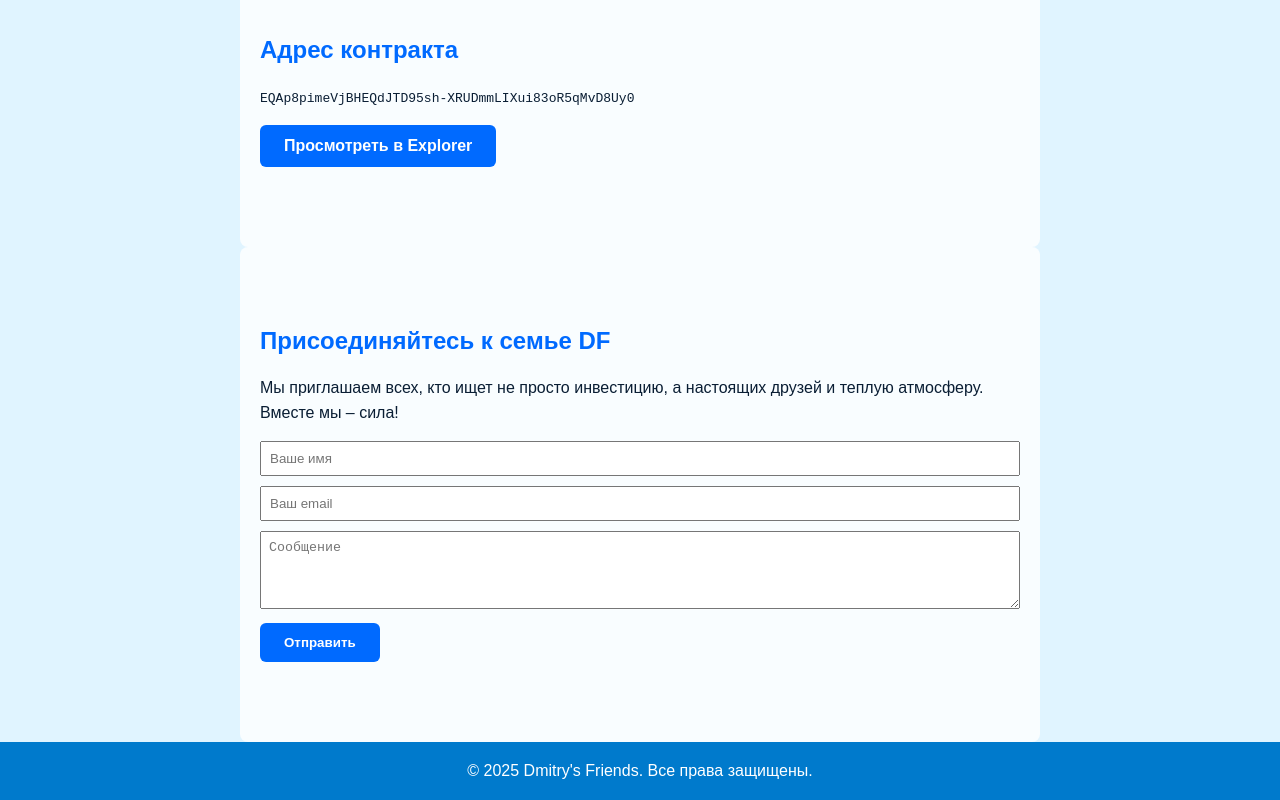
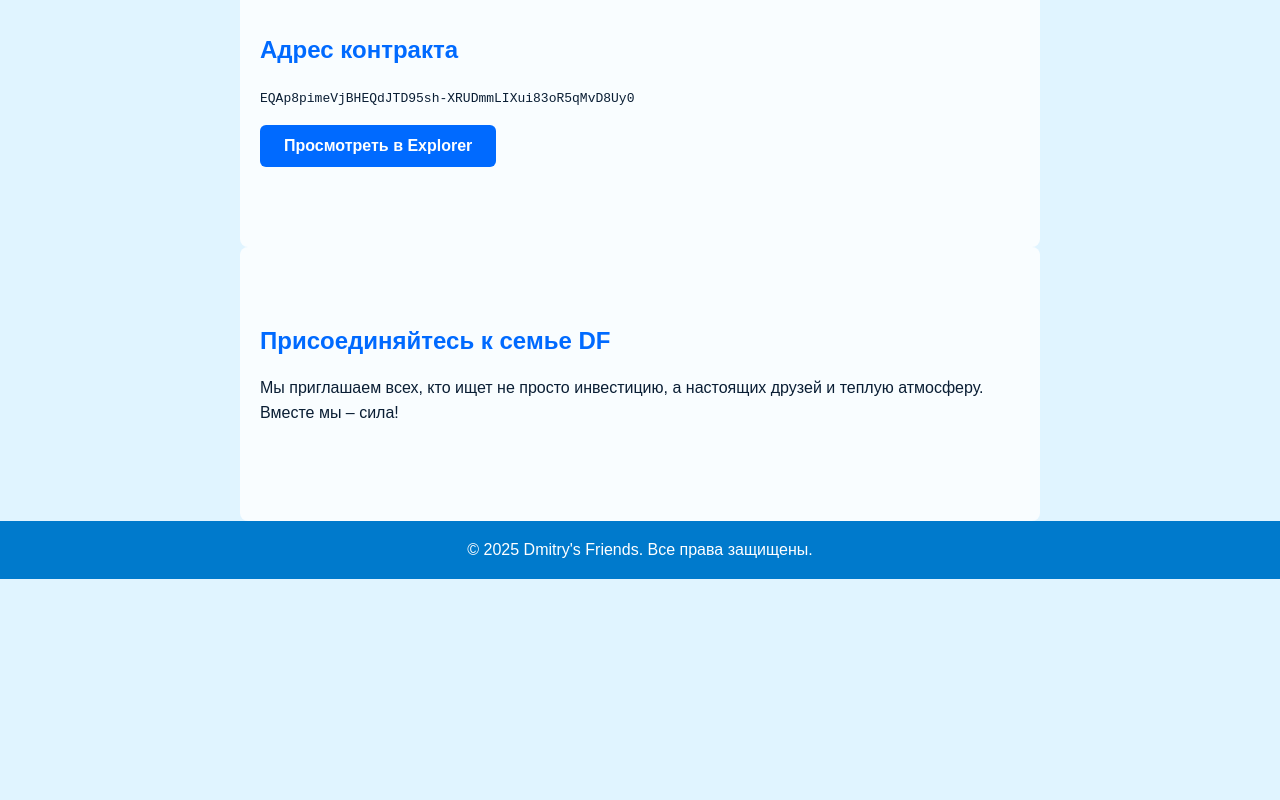
Before and after one commit to Fa-N-Tik/rr, a plain HTML site: page index.html in a window 1280 px wide. Shown: the part 1273-2073 px from the top of the page. After the commit the page ends 1852 px from the top, so only its background shows below. Drawn offline with Linux system fonts and the light colour scheme.

Commit message:
index.html

```diff
--- a/index.html
+++ b/index.html
@@ -119,10 +119,6 @@
       <h2>Присоединяйтесь к семье DF</h2>
       <p>Мы приглашаем всех, кто ищет не просто инвестицию, а настоящих друзей и теплую атмосферу. Вместе мы – сила!</p>
       <form action="#" method="POST">
-        <input type="text" name="name" placeholder="Ваше имя" required style="margin-bottom:10px;padding:8px;width:100%;">
-        <input type="email" name="email" placeholder="Ваш email" required style="margin-bottom:10px;padding:8px;width:100%;">
-        <textarea name="message" rows="4" placeholder="Сообщение" required style="margin-bottom:10px;padding:8px;width:100%;"></textarea>
-        <button type="submit" class="btn">Отправить</button>
       </form>
     </section>
   </main>
```
